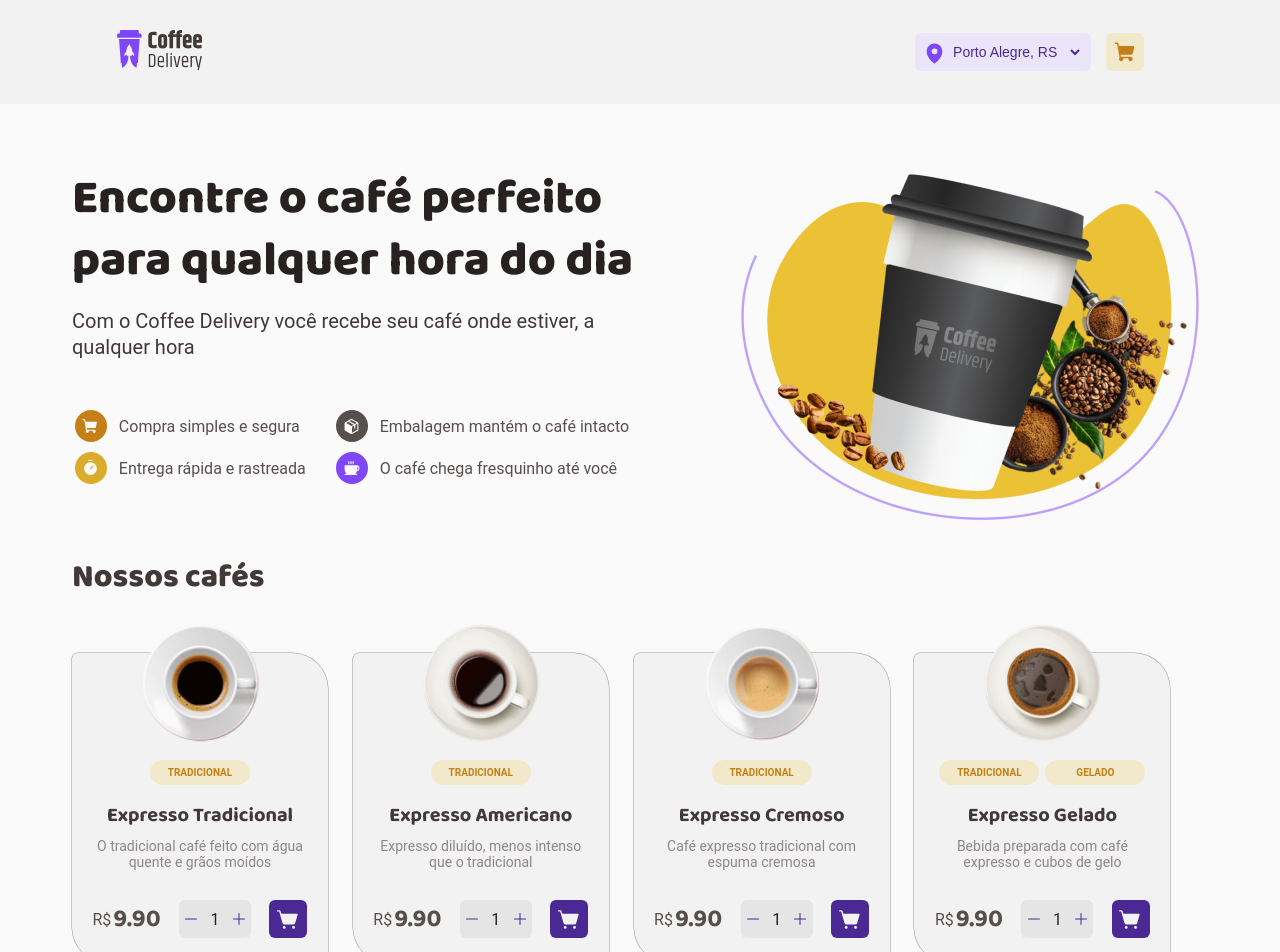
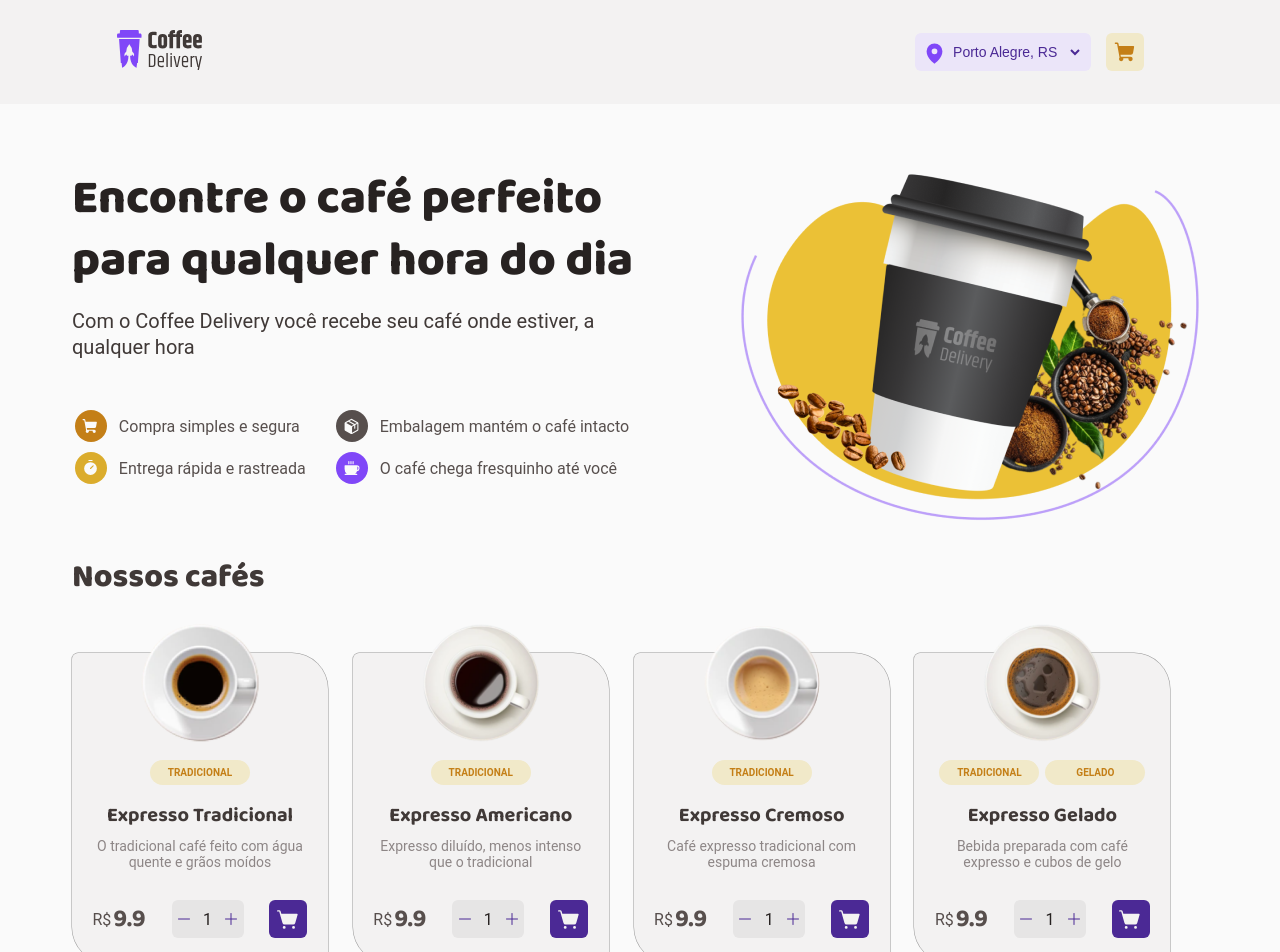
Before and after one commit to pedrodif/uploadCoffeeDelivery, a React (Vite) app: page / in a window 1280 px wide. Shown: the top 952 px of the page. Built offline with nearby package versions, Linux system fonts and the light colour scheme.

Commit message:
refactor: :recycle: number format fix

```diff
--- a/src/components/CoffeeCard/index.tsx
+++ b/src/components/CoffeeCard/index.tsx
@@ -93,7 +93,7 @@ export function CoffeeCard({ imgSource, ingredients, title, description, value }
         <CardBillWrapper>
           R$
           <UiNumber
-            format="0.00"
+            format="0.0"
           >
             {value}
           </UiNumber>
```
